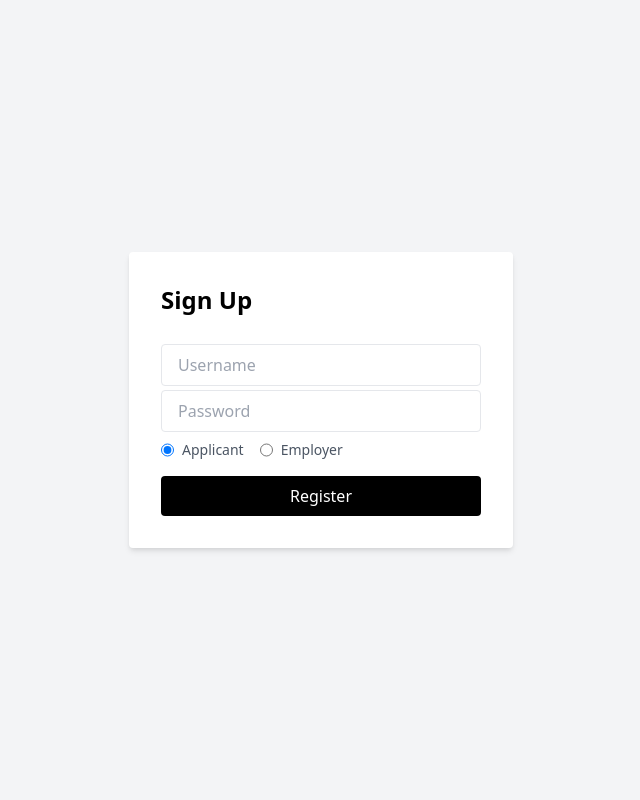
After one commit to Toymakerftw/Job-Portal-php, a PHP site: page /reg.php in a window 1280 px wide. The commit adds this page. Shown: the whole page, without its empty margins (319-959 px from the left). Run offline with PHP 8.4, Linux system fonts and the light colour scheme.

Commit message:
Website : Combine HTML and PHP pages into one

```diff
--- a/index.html
+++ b/index.html
@@ -35,11 +35,11 @@
 
 <script>
     function redirectToLogin() {
-        window.location.href = 'login.html';
+        window.location.href = 'login.php';
     }
 
     function redirectToSignup() {
-        window.location.href = 'reg.html';
+        window.location.href = 'reg.php';
     }
 </script>
 
--- /dev/null
+++ b/reg.php
@@ -0,0 +1,69 @@
+<!DOCTYPE html>
+<html lang="en">
+<head>
+  <meta charset="UTF-8">
+  <meta name="viewport" content="width=device-width, initial-scale=1.0">
+  <title>User Registration</title>
+  <link href="https://cdn.jsdelivr.net/npm/tailwindcss@2.2.19/dist/tailwind.min.css" rel="stylesheet">
+  <style>
+    /* Add your styles here */
+  </style>
+</head>
+<body class="bg-gray-100">
+  <div class="container mx-auto h-screen flex justify-center items-center">
+    <div class="bg-white p-8 rounded shadow-md w-full md:w-96">
+      <h2 class="text-2xl font-semibold mb-6">Sign Up</h2>
+      <form id="registrationForm" action="reg.php" method="post">
+        <input type="text" id="username" name="username" placeholder="Username" required
+               class="w-full px-4 py-2 border rounded mt-1 focus:outline-none focus:border-black">
+
+        <input type="password" id="password" name="password" placeholder="Password" required
+               class="w-full px-4 py-2 border rounded mt-1 focus:outline-none focus:border-black">
+
+        <div class="flex mt-2">
+          <input type="radio" id="applicant" name="role" value="applicant" checked
+                 class="mr-2">
+          <label for="applicant" class="text-sm text-gray-600">Applicant</label>
+          <input type="radio" id="employer" name="role" value="employer"
+                 class="ml-4 mr-2">
+          <label for="employer" class="text-sm text-gray-600">Employer</label>
+        </div>
+
+        <button type="submit" class="w-full bg-black text-white p-2 rounded mt-4 hover:bg-gray-800">Register</button>
+      </form>
+
+      <?php
+      if ($_SERVER["REQUEST_METHOD"] == "POST") {
+        $servername = "localhost";
+        $username = "root";
+        $password = "";
+        $dbname = "portal";
+
+        // Create connection
+        $conn = new mysqli($servername, $username, $password, $dbname);
+
+        // Check connection
+        if ($conn->connect_error) {
+          die("Connection failed: " . $conn->connect_error);
+        }
+
+        $username = $_POST['username'];
+        $password = $_POST['password'];
+        $role = $_POST['role'];
+
+        $sql = "INSERT INTO users (username, password, role) VALUES ('$username', '$password', '$role')";
+
+        if ($conn->query($sql) === TRUE) {
+          echo "New record created successfully";
+        } else {
+          echo "Error: " . $sql . "<br>" . $conn->error;
+        }
+
+        $conn->close();
+      }
+      ?>
+    </div>
+  </div>
+  <script src="script.js"></script>
+</body>
+</html>
```
Also changed, not shown: login.html (deleted, +0 -29 lines), login.php (+35 -3 lines), register.php (deleted, +0 -30 lines).
